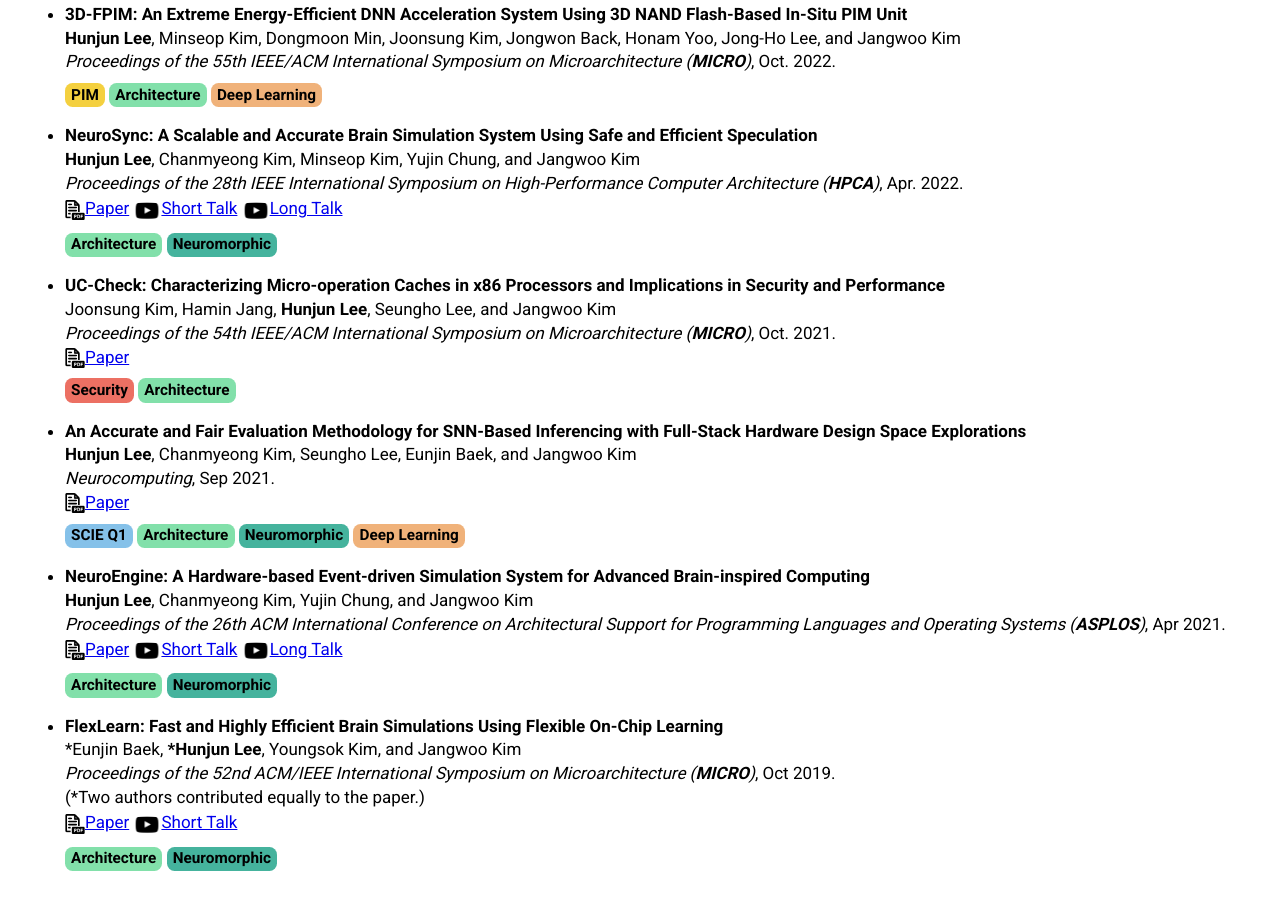
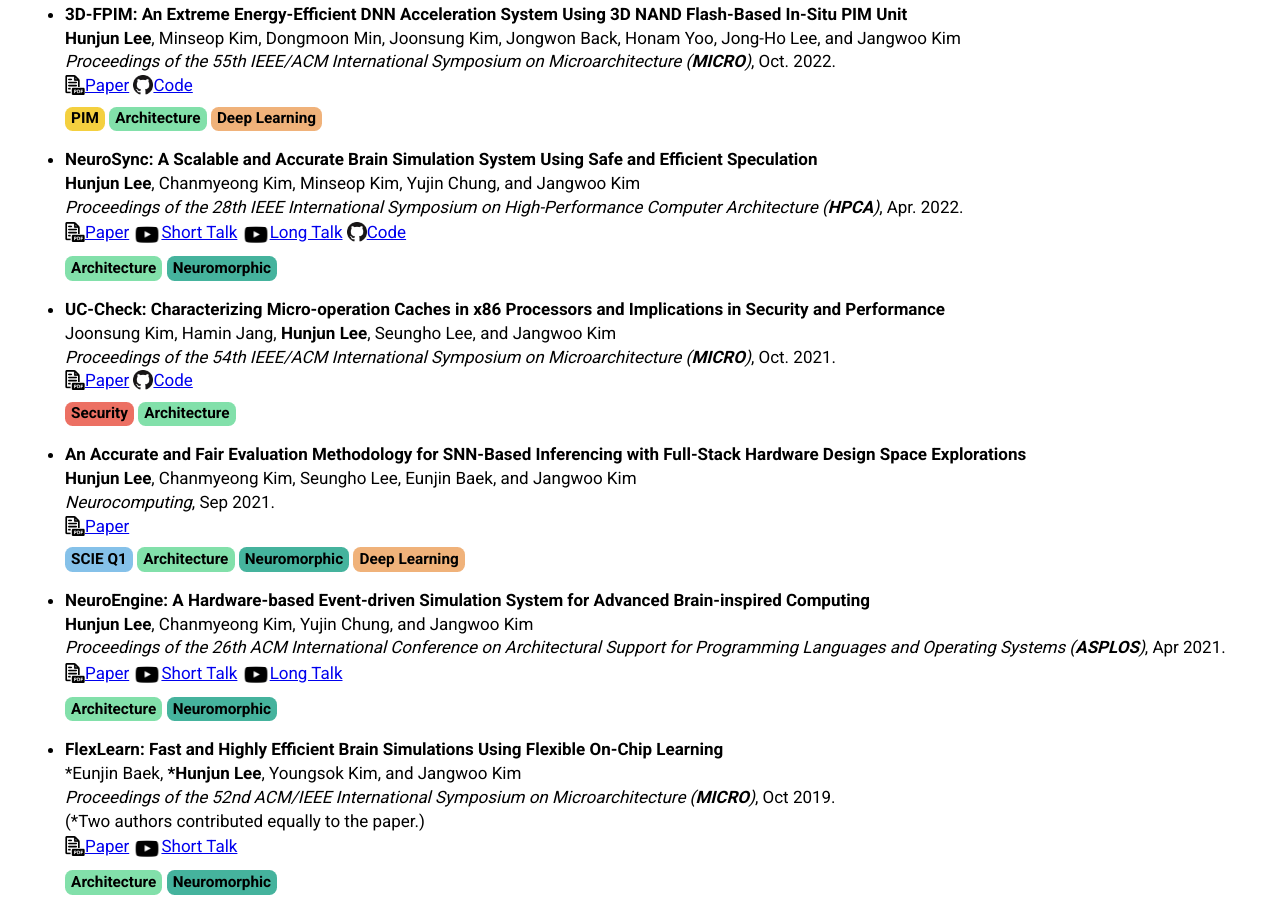
Before and after one commit to hunjunlee/hunjunlee.github.io, a plain HTML site: page index.html in a window 1280 px wide. Shown: the part 726-1624 px from the top of the page. Drawn offline with Linux system fonts and the light colour scheme.

Commit message:
added code ref

```diff
--- a/index.html
+++ b/index.html
@@ -120,6 +120,8 @@ color: #000;
         <br/>
         <em>Proceedings of the 55th IEEE/ACM International Symposium on Microarchitecture (<strong>MICRO</strong>)</em>, Oct. 2022.
         <br/>
+        <a href="https://ieeexplore.ieee.org/document/9923791"><img src="pdf.png" width="20px" style="vertical-align:text-top">Paper</a>
+        <a href="https://github.com/SNU-HPCS/3D-FPIM"><img src="GitHub.png" width="20px" style="vertical-align:text-top">Code</a>
 	<p style="font-size:50%;"></p>
 	<span class="label label-pim">PIM</span> <span class="label label-arch">Architecture</span> <span class="label label-ai">Deep Learning</span><br />
     </li>
@@ -133,9 +135,10 @@ color: #000;
         <br/>
         <em>Proceedings of the 28th IEEE International Symposium on High-Performance Computer Architecture (<strong>HPCA</strong>)</em>, Apr. 2022.
         <br/>
-        <a href="https://ieeexplore.ieee.org/document/9773227"><img src="pdf.png" width="20px" style="vertical-align:middle">Paper</a>
+        <a href="https://ieeexplore.ieee.org/document/9773227"><img src="pdf.png" width="20px" style="vertical-align:text-top">Paper</a>
         <a href="https://www.youtube.com/watch?v=zAucdmfeg4A"><img src="youtube.png" width="28px" style="vertical-align:middle">Short Talk</a>
         <a href="https://www.youtube.com/watch?v=Xijyg9v5Nyk"><img src="youtube.png" width="28px" style="vertical-align:middle">Long Talk</a>
+        <a href="https://github.com/SNU-HPCS/NeuroSync"><img src="GitHub.png" width="20px" style="vertical-align:text-top">Code</a>
 	<p style="font-size:50%;"></p>
 	<span class="label label-arch">Architecture</span> <span class="label label-neuro">Neuromorphic</span><br />
     </li>
@@ -149,7 +152,8 @@ color: #000;
         <br/>
         <em>Proceedings of the 54th IEEE/ACM International Symposium on Microarchitecture (<strong>MICRO</strong>)</em>, Oct. 2021.
         <br/>
-        <a href="https://dl.acm.org/doi/10.1145/3466752.3480079"><img src="pdf.png" width="20px" style="vertical-align:middle">Paper</a>
+        <a href="https://dl.acm.org/doi/10.1145/3466752.3480079"><img src="pdf.png" width="20px" style="vertical-align:text-top">Paper</a>
+        <a href="https://github.com/SNU-HPCS/UC-Check"><img src="GitHub.png" width="20px" style="vertical-align:text-top">Code</a>
 	<p style="font-size:50%;"></p>
 	<span class="label label-sec">Security</span> <span class="label label-arch">Architecture</span> <br />
     </li>
@@ -163,7 +167,7 @@ color: #000;
         <br/>
         <em>Neurocomputing</em>, Sep 2021.
         <br/>
-        <a href="https://www.sciencedirect.com/science/article/pii/S0925231221007578"><img src="pdf.png" width="20px" style="vertical-align:middle">Paper</a>
+        <a href="https://www.sciencedirect.com/science/article/pii/S0925231221007578"><img src="pdf.png" width="20px" style="vertical-align:text-top">Paper</a>
 	<p style="font-size:50%;"></p>
 	<span class="label label-sci">SCIE Q1</span> <span class="label label-arch">Architecture</span> <span class="label label-neuro">Neuromorphic</span> <span class="label label-ai">Deep Learning</span><br />
     </li>
@@ -177,7 +181,7 @@ color: #000;
         <br/>
         <em>Proceedings of the 26th ACM International Conference on Architectural Support for Programming Languages and Operating Systems (<strong>ASPLOS</strong>)</em>, Apr 2021.
         <br/>
-        <a href="https://dl.acm.org/doi/abs/10.1145/3445814.3446738"><img src="pdf.png" width="20px" style="vertical-align:middle">Paper</a>
+        <a href="https://dl.acm.org/doi/abs/10.1145/3445814.3446738"><img src="pdf.png" width="20px" style="vertical-align:text-top">Paper</a>
         <a href="https://www.youtube.com/watch?v=Zvlhs3dDZxU"><img src="youtube.png" width="28px" style="vertical-align:middle">Short Talk</a>
         <a href="https://www.youtube.com/watch?v=kUwyEZZYduQ"><img src="youtube.png" width="28px" style="vertical-align:middle">Long Talk</a>
 	<p style="font-size:50%;"></p>
@@ -195,7 +199,7 @@ color: #000;
         <br/>
         (*Two authors contributed equally to the paper.)
         <br/>
-        <a href="https://dl.acm.org/doi/10.1145/3352460.3358268"><img src="pdf.png" width="20px" style="vertical-align:middle">Paper</a>
+        <a href="https://dl.acm.org/doi/10.1145/3352460.3358268"><img src="pdf.png" width="20px" style="vertical-align:text-top">Paper</a>
         <a href="https://www.youtube.com/watch?v=cJSH5GQwrxU"><img src="youtube.png" width="28px" style="vertical-align:middle">Short Talk</a>
 	<p style="font-size:50%;"></p>
 	<span class="label label-arch">Architecture</span> <span class="label label-neuro">Neuromorphic</span><br />
```
Also changed, not shown: GitHub.png (added).
